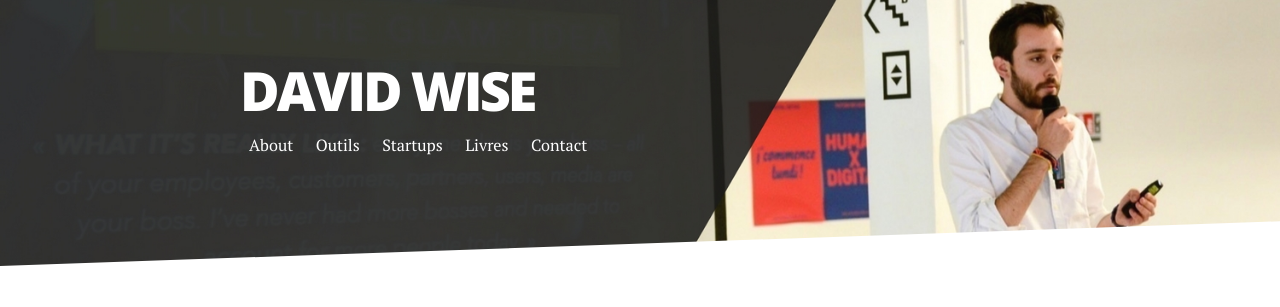
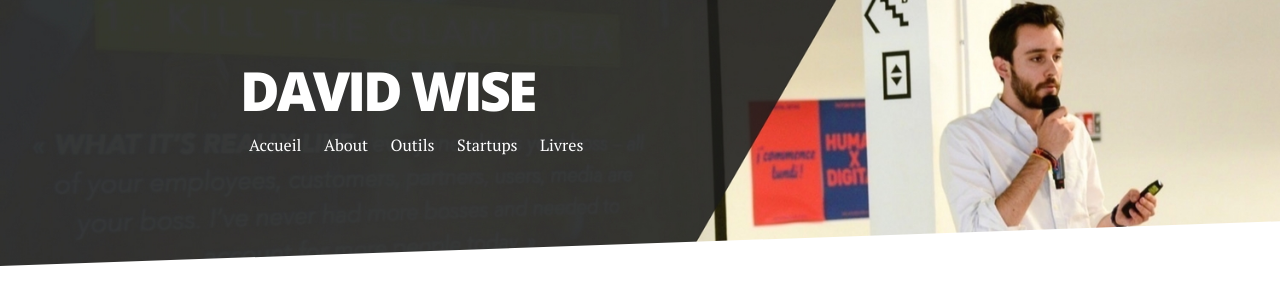
Before and after one commit to dawise/dawise.github.io, a Jekyll site: the page built from index.html, in a window 1280 px wide. Shown: the top 307 px of the page. Built offline with Jekyll 4.4.1, drawn with Linux system fonts in a browser that asks for light colours; nearby versions of some CDN libraries; the list of posts is cut into pages by our own code.

Commit message:
accueil back

```diff
--- a/_config.yml
+++ b/_config.yml
@@ -12,6 +12,8 @@ gems: [jekyll-paginate]
 paginate: 5
 
 navigation:
+ - title: Accueil
+   url: /index.html
  - title: About
    url: /about
  - title: Outils
@@ -20,8 +22,6 @@ navigation:
    url: /startups
  - title: Livres
    url: /livres
- - title: Contact
-   url: /contact
 
 social:
    twitter: dawise_
```
